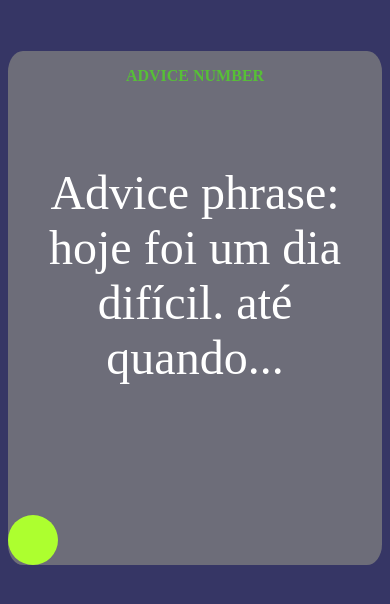
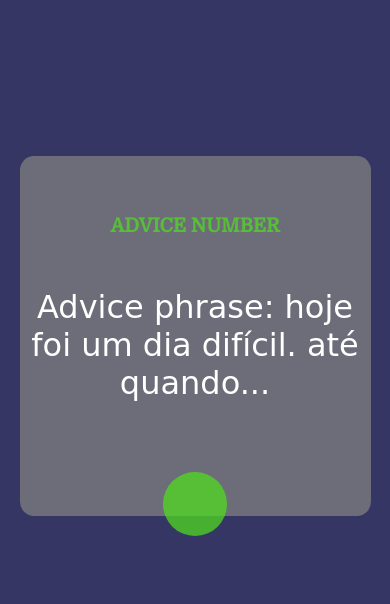
Before and after one commit to joabe10/advice-generator-application-, a plain HTML site: page index.html in a window 390 px wide. Drawn offline with Linux system fonts and the light colour scheme; files that its build step writes are made by us from their sources; a web font is replaced by a local one.

Commit message:
add fontes externas, colorimetria, media-querie: mobile-first,etc.

```diff
--- a/style.css
+++ b/style.css
@@ -1,70 +1,105 @@
+
+:root {
+    --cor-primaria: rgba(22, 22, 76, 0.857); /**/
+    --cor-secundaria: rgba(128, 128, 128, 0.745); /*similar ao claro*/
+    --cor-terciaria: rgba(78, 222, 30, 0.725); /*o mais claro*/
+    --cor-fonte: white;
+    --cor-hover: #712B75  ; /*similar ao escuro*/
+    --cor-active: #5B8FB9;
+
+    --fonte-primaria: 'Domine', serif;
+    --fonte-secundaria: 'Life Savers', cursive;
+}
+
 body {
-    background: rgba(22, 22, 76, 0.857);
+    background: var(--cor-primaria);
 }
 
 .caixote {
     display: flex;
     flex-direction: column;
-    gap: 1rem;
+    align-items: center;
+    /* gap: .7rem; */
     margin: 0 auto;
     margin-top: 13vw;
     text-align: center;
     background: rgba(128, 128, 128, 0.745);
     border-radius: 4%;
+    padding-top: 2.5rem;
 }
 
 .titulo {
-    color: rgba(78, 222, 30, 0.725);
-    font-size: 1rem;
+    color: var(--cor-terciaria);
+    font-size: 1.2rem;
     text-align: center;
+    font-family: var(--fonte-primaria);
+    white-space: normal;
 }
 
 .frase {
-    color: white;
-    font-size: 3rem;
-}
-
-.divisoria {
-    padding-bottom: 2rem;
+    color: var(--cor-fonte);
+    font-size: 2rem;
+    font-family: var(--fonte-secundaria);
 }
 
 .botao {
-    border-radius: 26px;
-    width: 50px;
-    height: 50px;
-    background-color: greenyellow;
-    position: bottom;
+    display: flex;
+    position: relative;
+    top: 20px;
+    border-radius: 27px;
+    width: 54px;
+    height: 54px;
+    background-color: var(--cor-terciaria);
 }
 
-.imagem {
-    vertical-align:baseline;
-    position: absolute;
+.botao__imagem {
+    display: flex;
+    align-items: center;
+    transform: translate(14.4px, 15.7px);
 }
 
 /* CELULARES */
-@media screen and (min-width: 414px) {
+@media  (min-width: 360px) and (max-width: 420px){
     .caixote{
         width: 90vw;
+        margin-top: 40vw;
     }
 
     .divisoria>img {
         width: 70%;
-        color: white;
+    }
+
+    .botao {
+        display: flex;
+        position: relative;
+        top: 20px;
+        border-radius: 37px;
+        width: 64px;
+        height: 64px;
+        background-color: var(--cor-terciaria);
+    }
+
+    .botao__imagem {
+        display: flex;
+        align-items: center;
+        transform: translate(19.4px, 20.7px);
     }
 
 }
 
 /* DESKTOP */
-@media screen and (min-width: 1024px) {
-    .divisoria {
-
+@media screen
+  and (min-device-width: 1200px)
+  and (max-device-width: 1600px)  {
+    .divisoria>img {
+        width: 70%;
     }
 
     .caixote {
     width: 40vw;
-    position: absolute;
+    /* position: absolute;
     top: 50%;
     left: 50%;
-    transform: translate(-50%, -50%);
+    transform: translate(-50%, -50%); */
     }
 }
```
